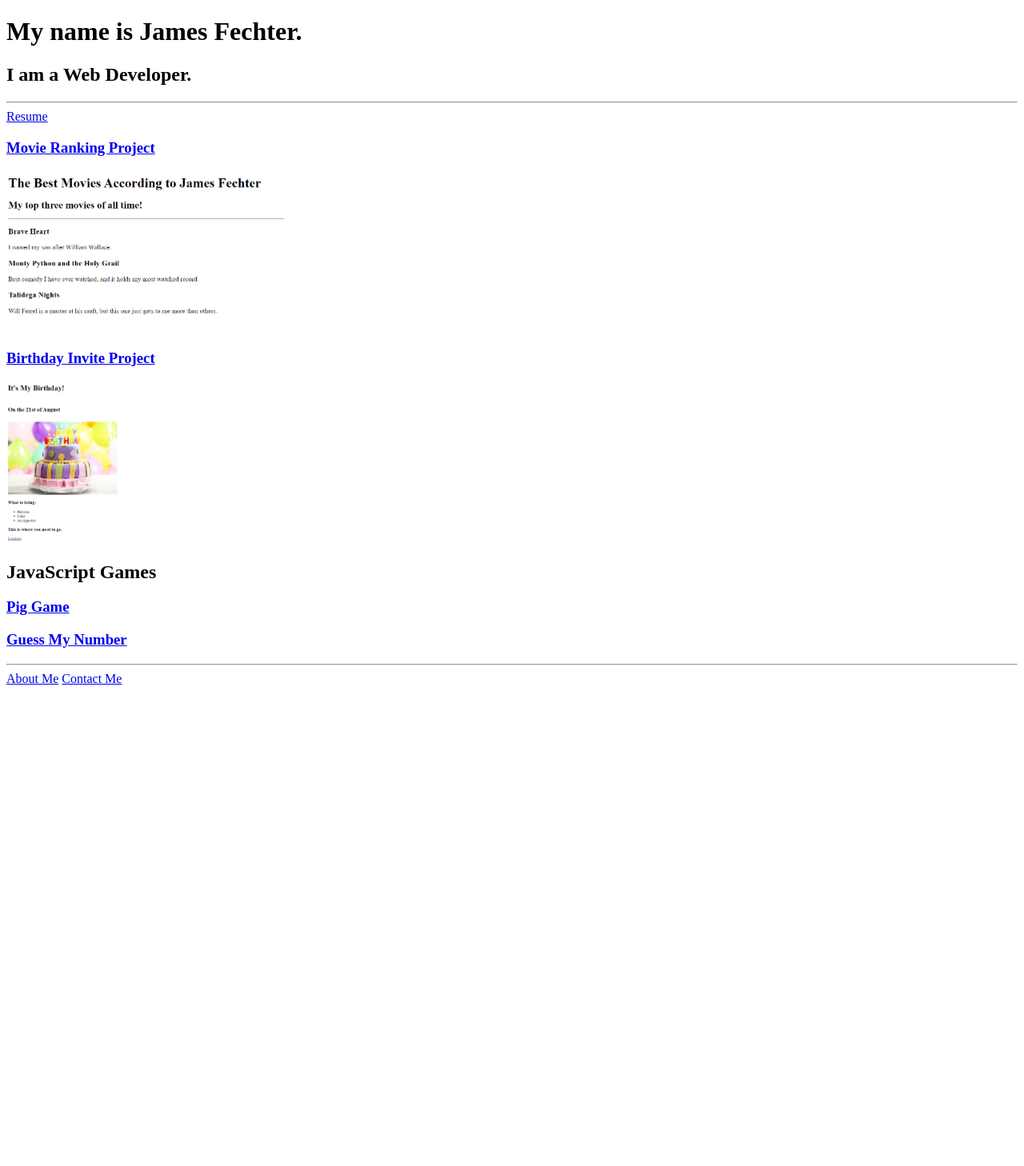
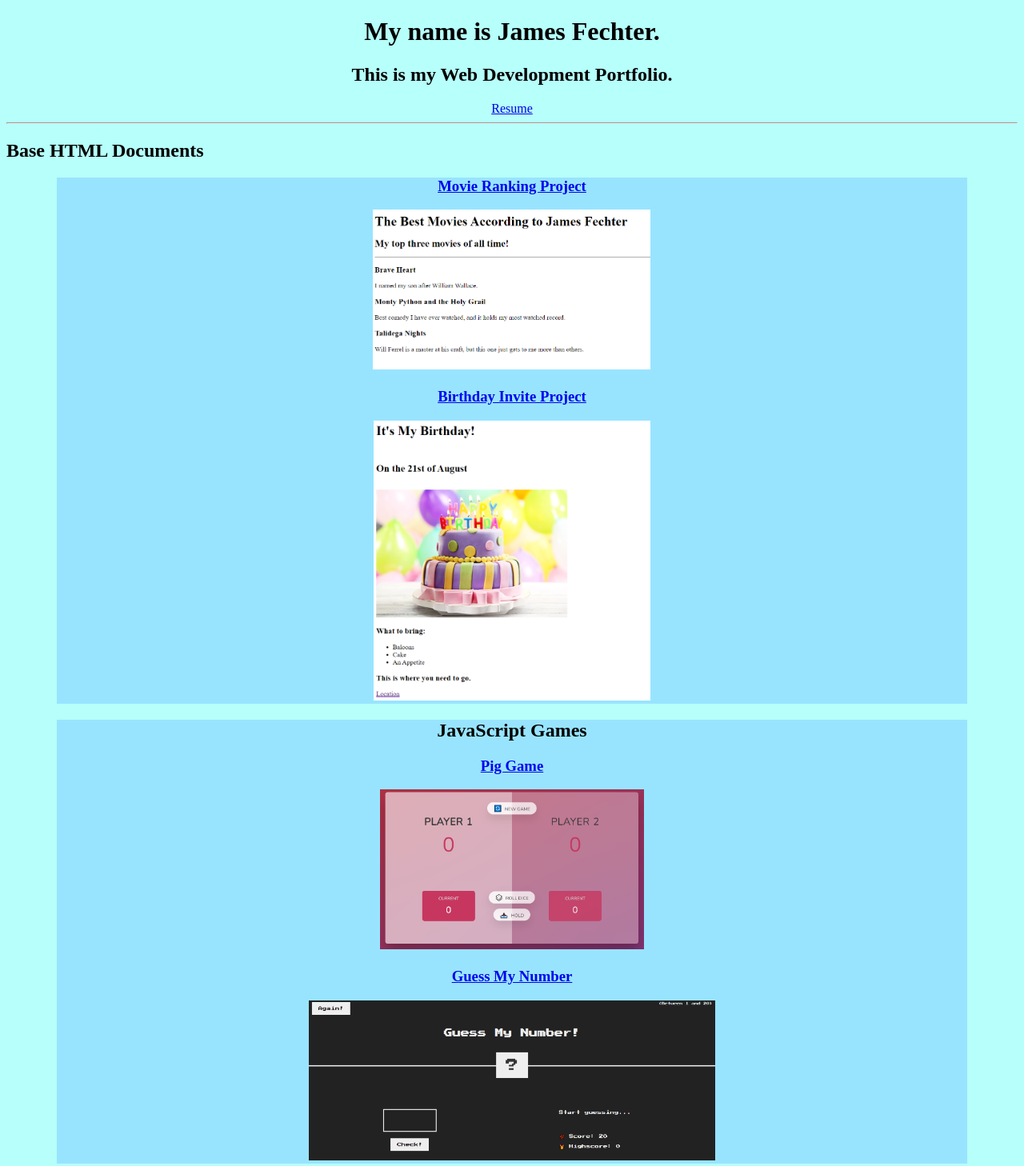
Before and after one commit to jafecther/html-portfolio, a plain HTML site: page index.html in a window 1280 px wide. Shown: the top 1458 px of the page at 80% size. Before the commit the page ends 866 px from the top, so only its background shows below. Drawn offline with Linux system fonts and the light colour scheme.

Commit message:
Add files via upload

```diff
--- a/index.html
+++ b/index.html
@@ -1,42 +1,61 @@
-<!-- TODO 1: Create the HTML Boilerplate -->
+<!-- TODO 1: Create the HTML Boilerplate : Complete-->
 <!DOCTYPE html>
 <html lang="en">
   <head>
     <meta charset="UTF-8" />
     <meta name="viewport" content="width=device-width, initial-scale=1.0" />
+    <link rel="stylesheet" href="./style.css" />
     <title>James's Portfolio</title>
   </head>
   <body>
+    <div class="intro">
       <h1>My name is James Fechter.</h1>
-    <h2>I am a Web Developer.</h2>
+      <h2>This is my Web Development Portfolio.</h2>
+
+      <a href="https://jafecther.github.io/html-resume/">Resume</a>
+    </div>
     <hr />
-    <a href="https://jafecther.github.io/html-resume/">Resume</a>
+    <h2>Base HTML Documents</h2>
+    <div class="HTMLProjects">
       <h3><a href="./public/movie-ranking.html">Movie Ranking Project</a></h3>
       <img
         src="./assets/images/Movie Ranking_James Fechter.png"
         height="200"
         alt="movie ranking project preview"
       />
-    <h3><a href="./public/birthday-invite.html">Birthday Invite Project</a></h3>
+      <h3>
+        <a href="./public/birthday-invite.html">Birthday Invite Project</a>
+      </h3>
       <img
         src="./assets/images/Birthday Invite_James Fechter.png"
-      height="200"
+        height="350"
         alt="birthday invite project preview"
       />
+    </div>
+    <div class="JSGames">
       <h2>JavaScript Games</h2>
       <h3>
         <a href="https://jafecther.github.io/JavaScript-PigGame-Project/"
           >Pig Game</a
         >
       </h3>
+      <img
+        src="./assets/images/PigGame.png"
+        height="200"
+        alt="pig game preview"
+      />
       <h3>
         <a href="https://jafecther.github.io/JavaScript-GuessMyNumber/"
           >Guess My Number</a
         >
       </h3>
+      <img
+        src="./assets/images/GuessMyNumber.png"
+        height="200"
+        alt="guess my number preview"
+      />
+    </div>
     <hr />
-    <a href="./public/about.html">About Me</a>
-    <a href="./public/contact.html">Contact Me</a>
   </body>
 </html>
 
--- /dev/null
+++ b/style.css
@@ -0,0 +1,30 @@
+body {
+  background-color: #b6fffa;
+}
+
+.intro {
+  background-color: #b6fffa;
+  width: 90%;
+  margin-left: 5%;
+  margin-right: 5%;
+  margin-top: 10px;
+  text-align: center;
+}
+
+.HTMLProjects {
+  background-color: #98e4ff;
+  width: 90%;
+  margin-left: 5%;
+  margin-right: 5%;
+  margin-top: 10px;
+  text-align: center;
+}
+
+.JSGames {
+  background-color: #98e4ff;
+  width: 90%;
+  margin-left: 5%;
+  margin-right: 5%;
+  margin-top: 10px;
+  text-align: center;
+}
```
Also changed, not shown: assets/images/GuessMyNumber.png (added), assets/images/PigGame.png (added). Lines whose indentation alone changed are shown as unchanged.
